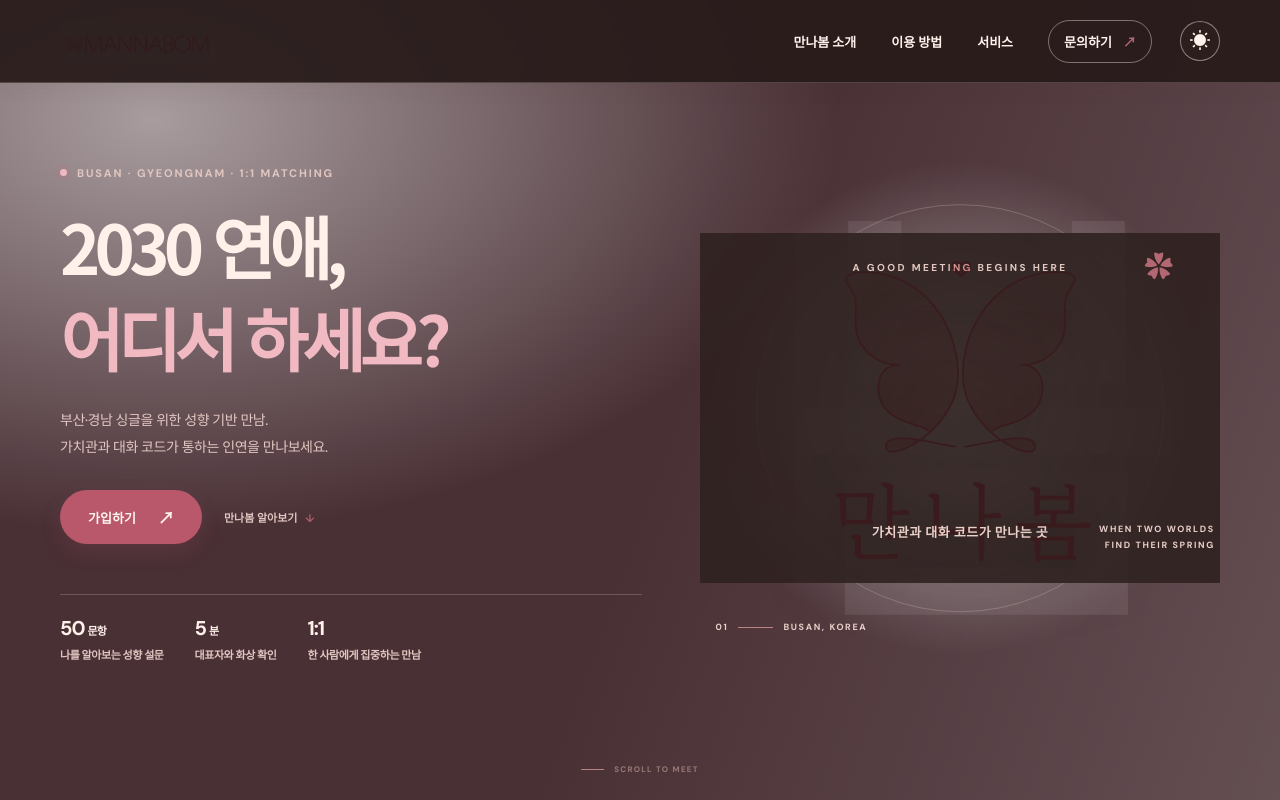
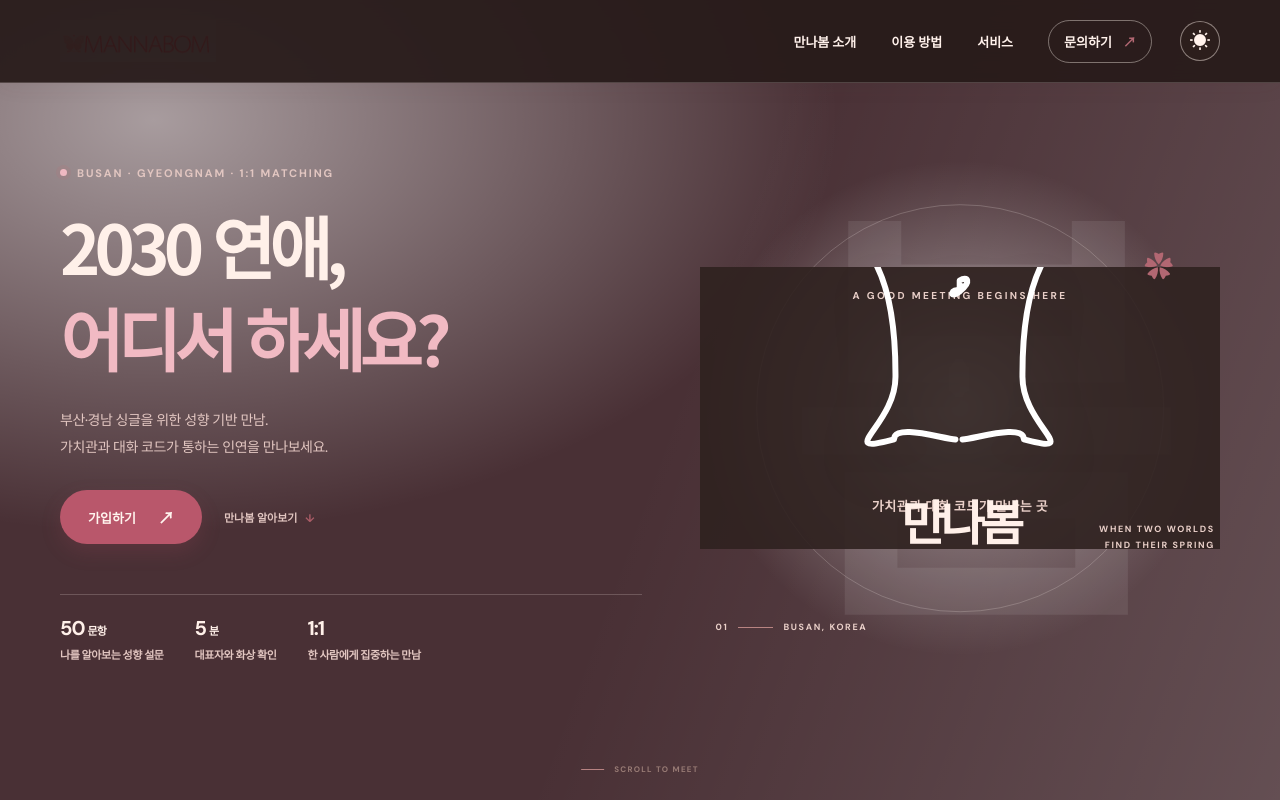
Before and after one commit to parknayoung-mnb/mannabom, a website: page index.html in a window 1280 px wide. Both pictures are taken after a click on the button "다크 모드로 전환". Shown: the top 800 px of the page. Drawn offline with Linux system fonts and the light colour scheme.

Commit message:
Use crisp vector logo in landing hero

```diff
--- a/index.html
+++ b/index.html
@@ -57,7 +57,8 @@
           <div class="logo-orbit logo-orbit-outer" aria-hidden="true"></div>
           <div class="hero-logo-plate">
             <span class="logo-kicker">A GOOD MEETING BEGINS HERE</span>
-            <img class="hero-company-mark" src="./assets/mannabom-logo-korean.png" alt="만나봄 공식 한글 로고">
+            <img class="hero-company-mark" src="./assets/mannabom-mark.svg" alt="만나봄 나비 심볼">
+            <strong class="hero-company-name">만나봄</strong>
             <span class="logo-caption">가치관과 대화 코드가 만나는 곳</span>
           </div>
           <span class="logo-sparkle" aria-hidden="true">✿</span>
--- a/styles.css
+++ b/styles.css
@@ -546,6 +546,7 @@ body[data-theme="dark"] .hero-company-mark { filter: none; }
   width: 100%;
   min-height: 0;
   align-items: center;
+  flex-direction: column;
   justify-content: center;
   padding: 0;
   border: 0;
@@ -556,14 +557,14 @@ body[data-theme="dark"] .hero-company-mark { filter: none; }
 }
 .logo-kicker { position: absolute; top: 8%; color: #76524d; font-size: 10px; letter-spacing: .24em; }
 .hero-company-mark {
-  width: min(345px, 78%);
-  height: auto;
-  max-height: 350px;
-  margin: 0;
+  width: 218px;
+  height: 218px;
+  max-height: none;
+  margin: 0 auto 7px;
   object-fit: contain;
-  mix-blend-mode: multiply;
   filter: drop-shadow(0 18px 26px rgba(112,72,62,.12));
 }
+.hero-company-name { position: relative; z-index: 1; color: #70483e; font-family: "Noto Sans KR", sans-serif; font-size: 48px; font-weight: 800; letter-spacing: -.1em; line-height: 1.2; }
 .logo-caption { position: absolute; bottom: 12%; margin: 0; color: #70483e; font-size: 13px; font-weight: 700; letter-spacing: .04em; }
 .logo-sparkle { top: 17%; right: 9%; color: #b26772; font-size: 29px; }
 .hero-art-index, .hero-art-sidecopy { position: absolute; color: #8a6a64; font-size: 9px; font-weight: 700; letter-spacing: .18em; }
@@ -607,7 +608,8 @@ body[data-theme="dark"] .hero-company-mark { filter: none; }
 body[data-theme="dark"] .hero-art::before { color: rgba(255,255,255,.08); }
 body[data-theme="dark"] .hero-art::after { border-color: rgba(255,244,238,.2); }
 body[data-theme="dark"] .logo-kicker, body[data-theme="dark"] .logo-caption, body[data-theme="dark"] .hero-art-index, body[data-theme="dark"] .hero-art-sidecopy { color: #ead0c9; }
-body[data-theme="dark"] .hero-company-mark { filter: brightness(.88) drop-shadow(0 18px 26px rgba(0,0,0,.2)); }
+body[data-theme="dark"] .hero-company-mark { filter: brightness(0) invert(1) drop-shadow(0 18px 26px rgba(0,0,0,.2)); }
+body[data-theme="dark"] .hero-company-name { color: #fff0e9; }
 @media (max-width: 950px) {
   .hero-art { height: 430px; }
   .founder-card { height: 440px; }
@@ -617,7 +619,8 @@ body[data-theme="dark"] .hero-company-mark { filter: brightness(.88) drop-shadow
   .hero-art::before { font-size: 280px; }
   .hero-art::after { width: 72%; }
   .logo-kicker { top: 5%; font-size: 8px; }
-  .hero-company-mark { width: min(250px, 73%); max-height: 235px; }
+  .hero-company-mark { width: 160px; height: 160px; }
+  .hero-company-name { font-size: 38px; }
   .logo-caption { bottom: 7%; font-size: 11px; }
   .logo-sparkle { top: 11%; right: 8%; font-size: 22px; }
   .hero-art-index { bottom: 0; font-size: 7px; }
```
